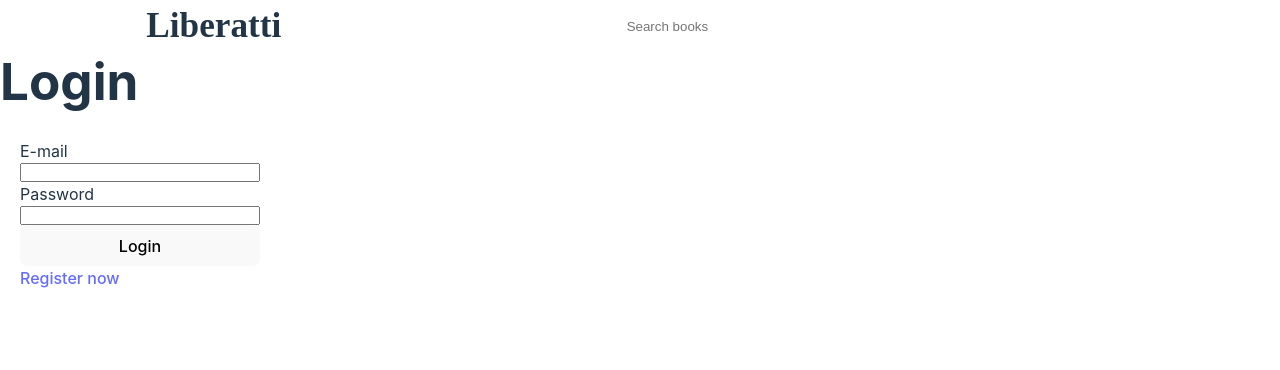
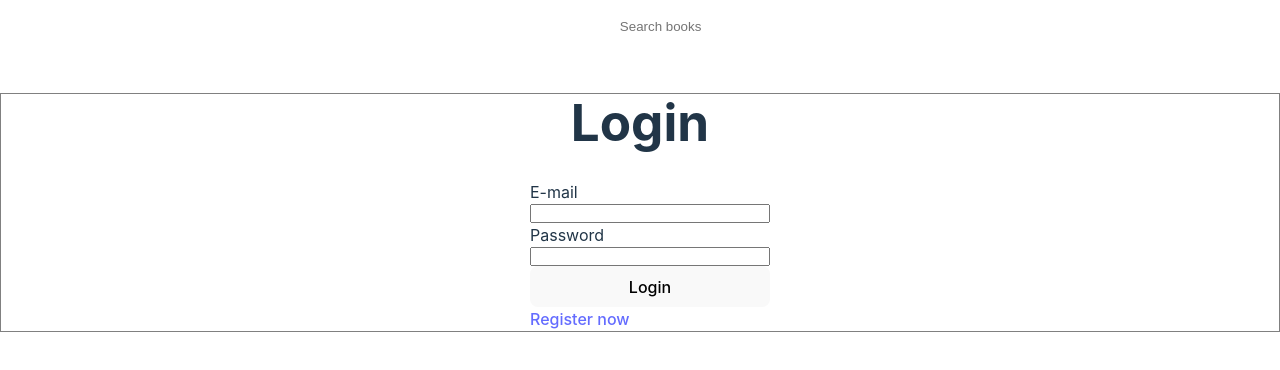
Before and after one commit to spectakural/liberatti-client, a React (Vite) app: page /login in a window 1280 px wide. Shown: the top 370 px of the page. Built offline with nearby package versions, Linux system fonts and the light colour scheme; a web font is replaced by a local one.

Commit message:
v3.4 - Added Search feature

```diff
--- a/src/App.css
+++ b/src/App.css
@@ -4,6 +4,7 @@
 }
 .app{
   width: 100%;
+  min-height: 100%;
 }
 
 @media (prefers-reduced-motion: no-preference) {
--- a/src/App.jsx
+++ b/src/App.jsx
@@ -10,20 +10,12 @@ import { UserHome } from './pages/UserHome'
 import { Routes, Route } from "react-router-dom";
 
 function App() {
-  // const [user] = useAuthState(auth)
-  // const [data, setData] = useState(null)
-  // useEffect(() => {
-  //   fetch("http://localhost:3001/api")
-  //     .then((res) => res.json())
-  //     .then((data) => setData(data.message))
-  //     .then(console.log("Hello, The api accessed successfully!"));
-  // }, []);
-  // console.log("HELLLO")
+  const [search, setSearch] = useState('')
   return (
     <div className="app">
-    <Navbar />
+    <Navbar setSearch={setSearch} />
     <Routes>
-        <Route path="/" element={<Home />} />
+        <Route path="/" element={<Home search={search} />} />
         <Route path="/login" element={<Login />} />
         <Route path="/register" element={<Register />} />
         {/* {user? <Route path="/user-home" element={<UserHome />} /> : <Route path="/user-home" element={<Home />} />} */}
--- a/src/components/Navbar.jsx
+++ b/src/components/Navbar.jsx
@@ -5,14 +5,19 @@ import { Home } from '../pages/Home'
 import { Login } from '../pages/Login'
 import { FaUser,FaShoppingCart } from "react-icons/fa";
 
-export const Navbar = () => {
+export const Navbar = ({setSearch}) => {
+
+  const handleSearch = (s) => {
+    setSearch(s)
+  }
+
   return (
     <div className="navbar">
         <div className="navbar-logo">
-            <span>Liberatti</span>
+            <Link to="/">Liberatti</Link>
         </div>
         <ul className='navbar-search'>
-            <input type="text" placeholder='Search books'/>
+            <input type="text" placeholder='Search books' onChange={(e) => {handleSearch(e.target.value)}}/>
         </ul>
         <ul className='navbar-icons'>
           <li><Link to="/cart"><FaShoppingCart /></Link></li>
--- a/src/components/Navbar.scss
+++ b/src/components/Navbar.scss
@@ -21,6 +21,10 @@
         font-weight: 600;
         font-size: 2.2rem;
         font-family: 'Auge-Trial';
+        a{
+            text-decoration: none;
+            color: white;
+        }
         // border: 1px solid red;
     }
     .navbar-search{
--- a/src/pages/Home.jsx
+++ b/src/pages/Home.jsx
@@ -8,7 +8,7 @@ import { auth } from '../firebase'
 import { Filters } from '../components/Filters'
 import axios from 'axios'
 
-export const Home = () => {
+export const Home = ({search}) => {
   const [user] = useAuthState(auth)
 
   const [books, setBooks] = useState([])
@@ -28,6 +28,11 @@ export const Home = () => {
   useEffect(()=>{
     setViewBooks([...books])
   },[books])
+
+  useEffect(()=>{
+    setViewBooks([...books.filter((book)=>{return (book.name.toLowerCase().includes(search.toLowerCase())) ? true:false || (book.author.toLowerCase().includes(search.toLowerCase())) ? true:false || (book.yearofpub.toString().includes(search)) ? true:false})])
+    console.log("search changed to - <"+search+">")
+  },[search])
 
   useEffect(()=>{
     // console.log("year/author changed - from Home.jsx")
--- a/src/pages/Login.scss
+++ b/src/pages/Login.scss
@@ -1,4 +1,19 @@
+.login-container{
+    margin-top: 40px;
+    height: 100%;
+    display: flex;
+    flex-direction: column;
+    justify-content: center;
+    // background-color: red;
+    align-items: center;
+    border: 1px solid grey;
+
+    h1{
+        text-align: center;
+        width: fit-content;
+    }
     .login-form{
+        // background-color: blue;
         form{
             display: flex;
             flex-direction: column;
@@ -12,3 +27,4 @@
             margin-left: 20px;
         }
     }
+}
```
Lines whose indentation alone changed are shown as unchanged.
